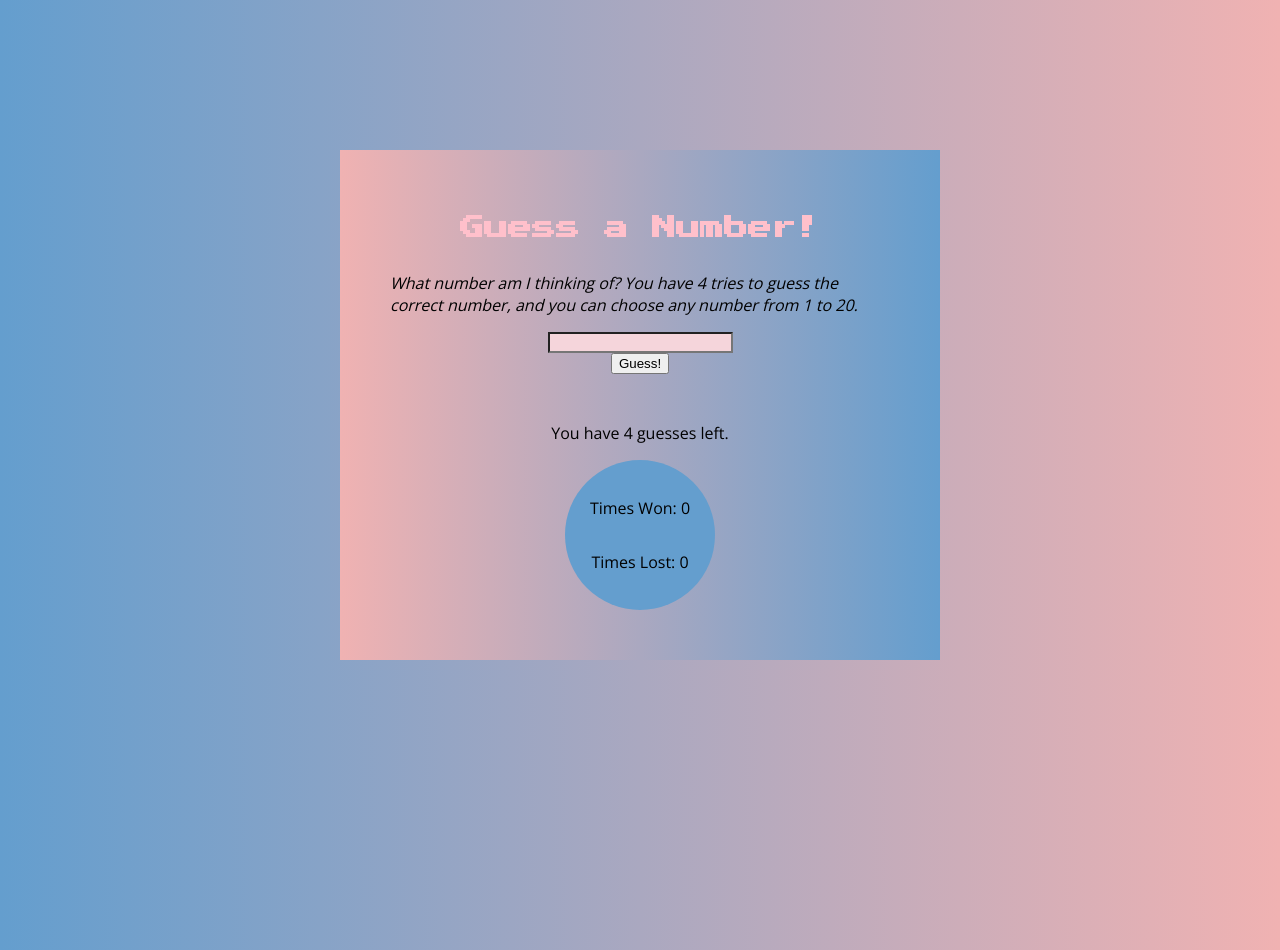
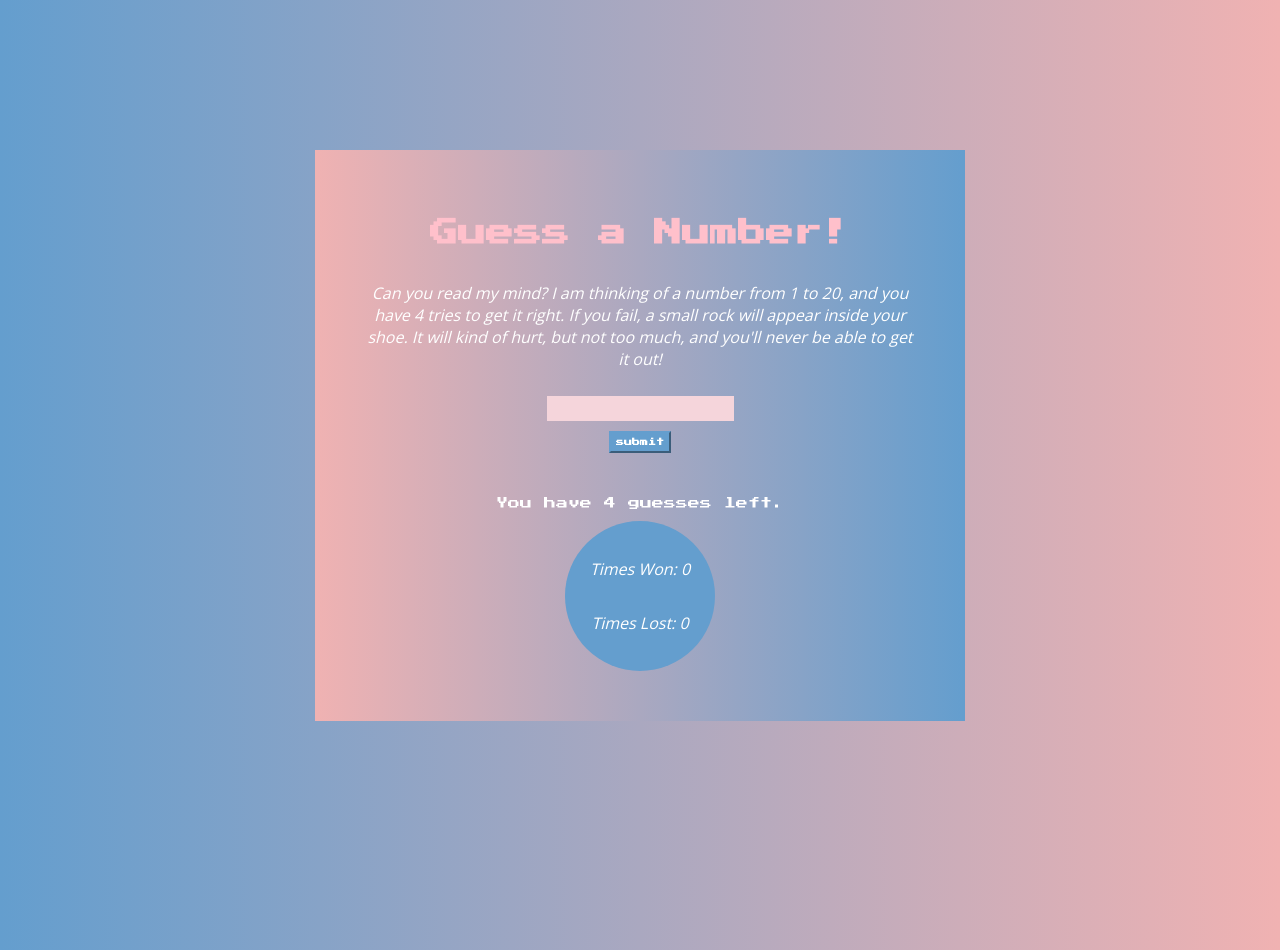
Before and after one commit to emmaegstad/lab-01-guess-number, a website: page index.html in a window 1280 px wide. Drawn offline with nearby package versions, Linux system fonts and the light colour scheme.

Commit message:
updated CSS styles

```diff
--- a/app.js
+++ b/app.js
@@ -27,14 +27,14 @@ submitButton.addEventListener('click', () => {
   const userGuess = Number(guessInput.value);
   if (userGuess === correctNum) {
     timesWonCount++;
-    timesWon.innerText = `You have won ${timesWonCount} times.`;
+    timesWon.innerText = `Times won: ${timesWonCount}`;
     resultText.innerText = "Correct! You win.";
     remainingGuessText.style.display = "none";
     submitButton.style.display = "none";
     resetButton.style.display = "block";
   } else if (remainingGuesses === 0) {
     timesLostCount++;
-    timesLost.innerText = `You have lost ${timesLostCount} times.`;
+    timesLost.innerText = `Times lost: ${timesLostCount}`;
     resultText.innerText = "You lose. Out of guesses.";
     remainingGuessText.style.display = "none";
     submitButton.style.display = "none";
--- a/index.html
+++ b/index.html
@@ -15,9 +15,9 @@
 <body>
 <main>
 <h1 id="title">Guess a Number!</h1>
-<p id="rules">What number am I thinking of? You have 4 tries to guess the correct number, and you can choose any number from 1 to 20.</p>
+<p id="rules">Can you read my mind? I am thinking of a number from 1 to 20, and you have 4 tries to get it right. If you fail, a small rock will appear inside your shoe. It will kind of hurt, but not too much, and you'll never be able to get it out!</p>
 <input type="number" id="guess-input">
-<button id="submit-button">Guess!</button>
+<button id="submit-button">submit</button>
 <button id="reset-button">Play Again</button>
 <p id="result-text"></p>
 <p id="remaining-guesses">You have 4 guesses left.</p>
--- a/styles/style.css
+++ b/styles/style.css
@@ -12,16 +12,19 @@ body {
 h1 {
   font-family: 'Press Start 2P', cursive;
   color: pink;
-  font-size: 3vh;
+  font-size: 3.5vh;
 }
 
 #rules {
   font-style: italic;
+  text-align: center;
+  padding-bottom: 10px;
+  color: white;
 }
 
 main {
   background-image: linear-gradient(to right, rgb(240, 178, 178) , rgb(100, 158, 206));
-  max-width: 600px;
+  max-width: 650px;
   padding: 50px;
   display: flex;
   flex-direction: column;
@@ -30,10 +33,34 @@ main {
 
 #guess-input {
   background-color: rgb(245, 213, 219);
+  border-style: none;
+  padding: 5px;
+  margin-bottom: 10px;
 }
 
 #reset-button {
   display: none;
+}
+
+button {
+  background-color:  rgb(100, 158, 206);
+  border-color:  rgb(100, 158, 206);
+  font-weight: bold;
+  color: white;
+  padding: 5px;
+  font-size: 1vh;
+  font-family: 'Press Start 2P', cursive;
+}
+
+#remaining-guesses {
+  font-family: 'Press Start 2P', cursive;
+  color: white;
+  font-size: 1.5vh;
+}
+
+#result-text {
+  color: white;
+  font-weight: bold;
 }
 
 #win-lose {
@@ -46,4 +73,6 @@ main {
   height: 150px;
   padding: 10px;
   background-color: rgb(100, 158, 206);
+  color: white;
+  font-style: italic;
 }
```
